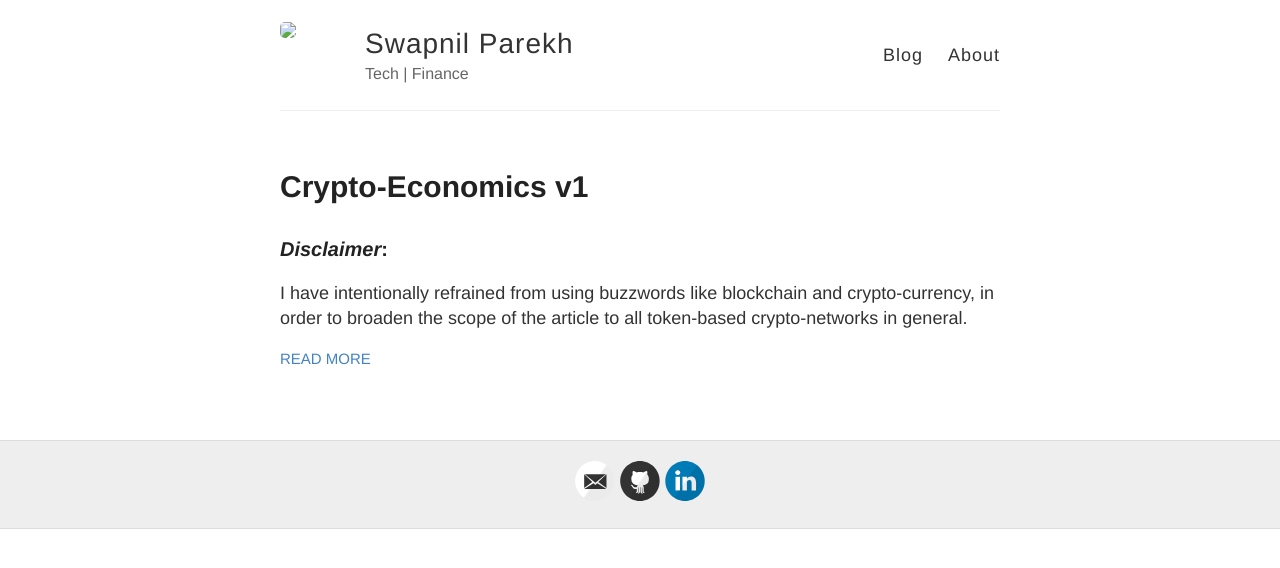
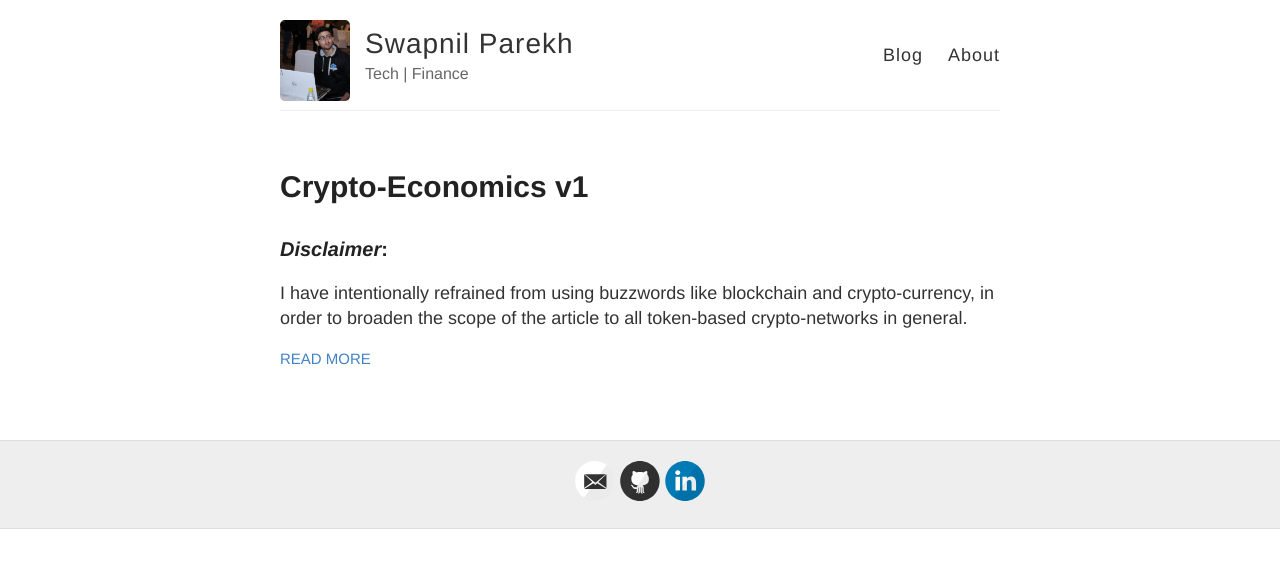
Before and after one commit to swapnilparekh/swapnilparekh.github.io, a Jekyll site: the page built from index.html, in a window 1280 px wide. Shown: the top 568 px of the page. Built offline with Jekyll 4.4.1, drawn with Linux system fonts in a browser that asks for light colours.

Commit message:
Update _config.yml

```diff
--- a/_config.yml
+++ b/_config.yml
@@ -9,7 +9,7 @@ name: Swapnil Parekh
 description: Tech | Finance
 
 # URL of your avatar or profile pic (you could use your GitHub profile pic)
-avatar: swapnilparekh.github.io/images/IMG_7459.JPG
+avatar: https://raw.githubusercontent.com/swapnilparekh/swapnilparekh.github.io/master/images/IMG_7459.JPG
 
 #
 # Flags below are optional
```
